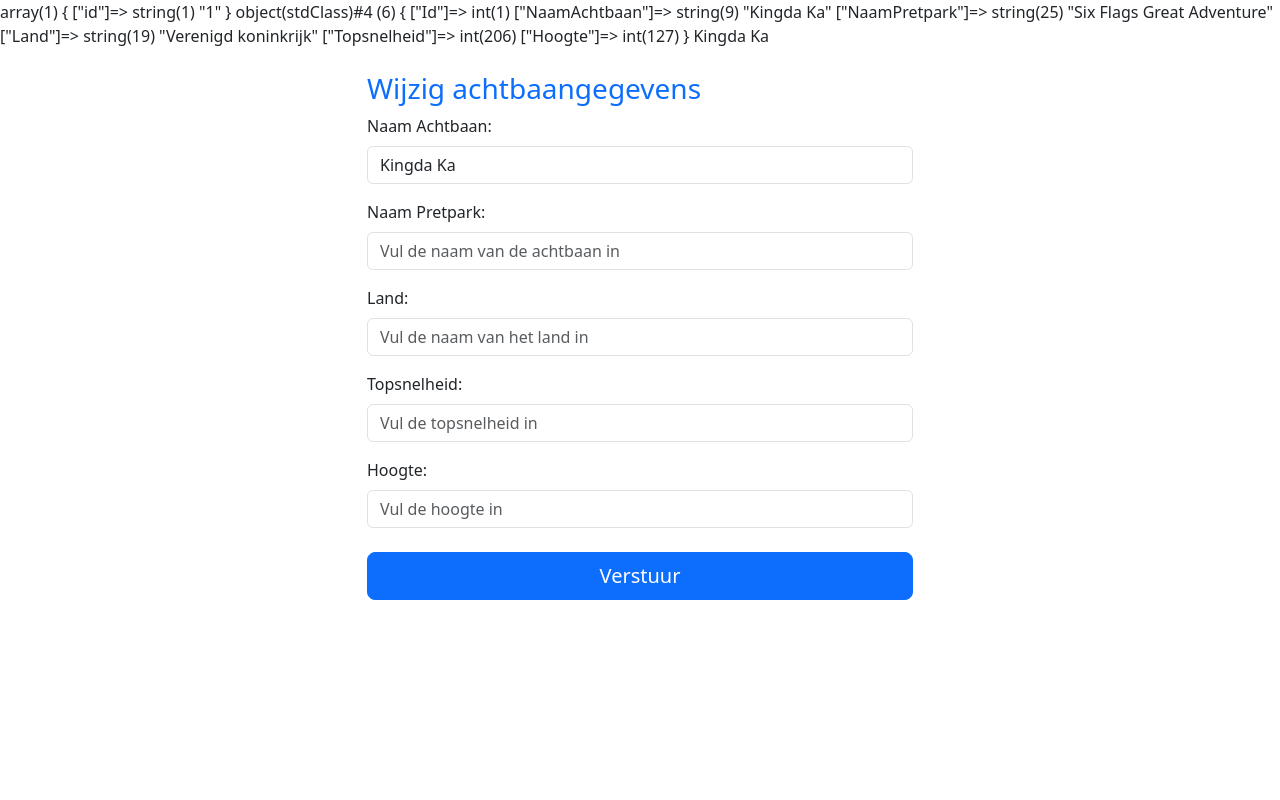
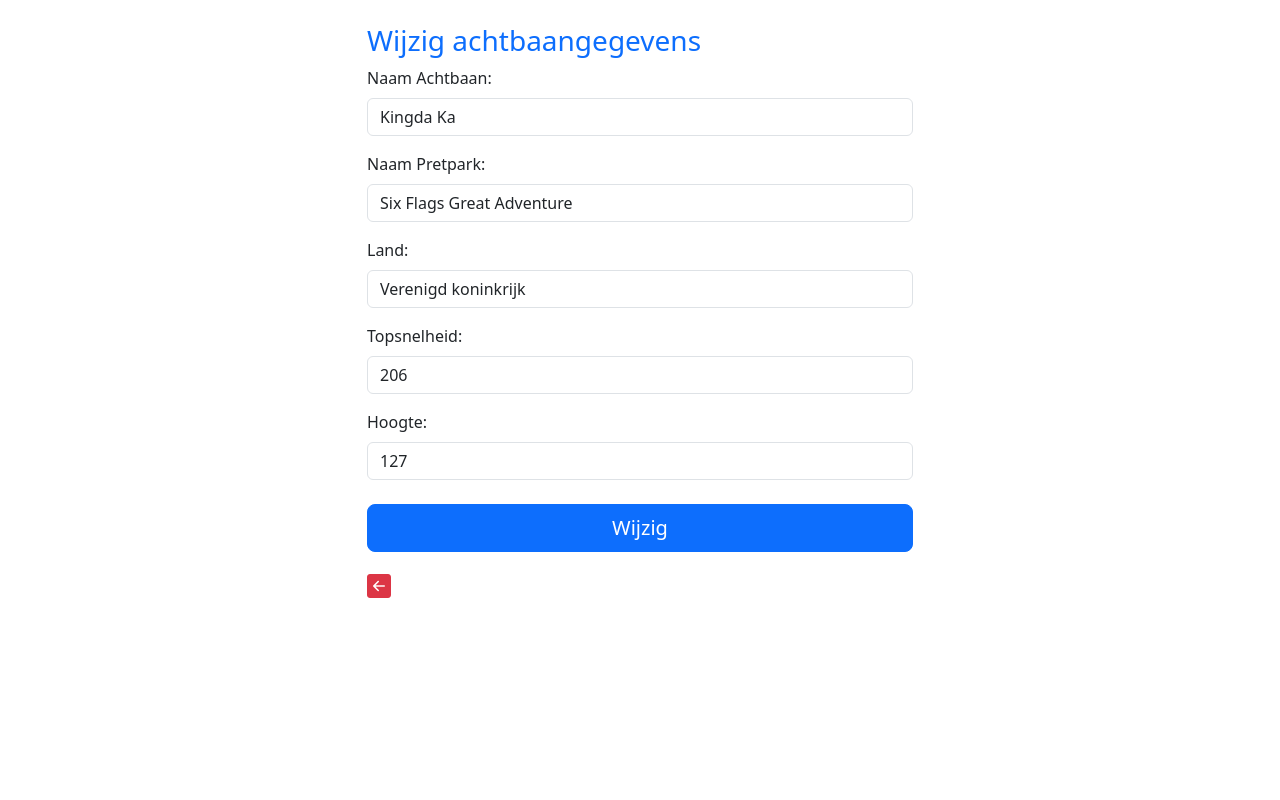
Before and after one commit to adruijter/crud-php-mysql-pdo-2408b, a PHP site: page /update.php?id=1 in a window 1280 px wide. Run offline with PHP 8.4, Linux system fonts and the light colour scheme; data comes from the database, SQL or seed files in the repository.

Commit message:
Laatste commit voor werkende crud

```diff
--- a/update.php
+++ b/update.php
@@ -18,6 +18,65 @@ $dsn = "mysql:host=$dbHost;
 $pdo = new PDO($dsn, $dbUser, $dbPass);
 
 
+if (isset($_POST['submit'])) {
+
+    /**
+     * We gaan de $_POST waarden schoonmaken met de functie
+     * filter_input_array. Deze functie filtert de waarden van een
+     * array met een opgegeven filter. In dit geval FILTER_SANITIZE_STRING
+     */
+    $_POST = filter_input_array(INPUT_POST, FILTER_SANITIZE_FULL_SPECIAL_CHARS);
+
+    /**
+     * Var_dump om te testen of de $_POST goed gevuld is
+     */
+    // var_dump($_POST);
+
+    /**
+     * Maak een update-query die de gegevens uit het formulier in de tabel zet
+     * van de database
+     */
+    $sql = "UPDATE HoogsteAchtbaanVanEuropa AS HAVE
+            SET    HAVE.NaamAchtbaan = :naamAchtbaan
+                  ,HAVE.NaamPretpark = :naamPretpark
+                  ,HAVE.Land         = :land
+                  ,HAVE.Topsnelheid  = :topsnelheid
+                  ,HAVE.Hoogte       = :hoogte
+
+            WHERE  HAVE.Id = :id";
+
+    /**
+     * Bereidt de sql-query voor voor uitvoering in PDO
+     * en stop het resultaat in een variabele $statement
+     */
+    $statement = $pdo->prepare($sql);
+
+
+    /**
+     * Koppel de waarden uit het formulier aan de query
+     */
+    $statement->bindValue(':naamAchtbaan', $_POST['naamAchtbaan'], PDO::PARAM_STR);
+    $statement->bindValue(':naamPretpark', $_POST['naamPretpark'], PDO::PARAM_STR);
+    $statement->bindValue(':land', $_POST['land'], PDO::PARAM_STR);
+    $statement->bindValue(':topsnelheid', $_POST['topsnelheid'], PDO::PARAM_INT);
+    $statement->bindValue(':hoogte', $_POST['hoogte'], PDO::PARAM_INT);
+    $statement->bindValue(':id', $_POST['Id'], PDO::PARAM_INT);
+
+    /**
+     * Voer nu de gepreparede sql-query uit op de database
+     */
+    $statement->execute();
+
+    /**
+     * Stuur de gebruiker terug naar de index.php
+     */
+
+    $display = 'flex';
+
+    header('Refresh:4; url=index.php');
+} else {
+
+
 /**
  * Maak een select-query die op basis van een id het record ophaalt
  */
@@ -32,22 +91,29 @@ $sql = "SELECT  HAVE.Id
 
         WHERE HAVE.Id = :id";
 
+/**
+ * Met de method prepare van het pdo-object maak je de sql-query geschikt voor gebruik in
+ * het PDO-object. De gepreparede sql-query stoppen we in de variabele $statement
+ */
 $statement = $pdo->prepare($sql);
 
-var_dump($_GET);
-
+/**
+ * Koppel de id aan de query
+ */
 $statement->bindValue(':id', $_GET['id'], PDO::PARAM_INT);
 
+/**
+ * Voer nu de gepreparede sql-query uit op de database
+ */
 $statement->execute();
+
+/**
+ * Haal de geselecteerde record binnen als een object en stop deze in de variabele $result
+ */
 
 $result = $statement->fetch(PDO::FETCH_OBJ);
 
-var_dump($result);
-
-echo $result->NaamAchtbaan;
-
-
-
+}
 ?>
 
 
@@ -59,12 +125,22 @@ echo $result->NaamAchtbaan;
     <meta name="viewport" content="width=device-width, initial-scale=1">
     <title>Bootstrap demo</title>
     <link href="https://cdn.jsdelivr.net/npm/bootstrap@5.3.3/dist/css/bootstrap.min.css" rel="stylesheet" integrity="sha384-QWTKZyjpPEjISv5WaRU9OFeRpok6YctnYmDr5pNlyT2bRjXh0JMhjY6hW+ALEwIH" crossorigin="anonymous">
-  </head>
+    <link rel="stylesheet" href="https://cdn.jsdelivr.net/npm/bootstrap-icons@1.11.3/font/bootstrap-icons.min.css">
+</head>
   <body>
 
 
 
     <div class="container mt-4">
+    <div class="row" style="display:<?= $display ?? 'none'; ?>">
+        <div class="col-3"></div>
+        <div class="col-6">
+            <div class="alert alert-success text-center" role="alert">
+                Het record is gewijzigd
+            </div>
+        </div>
+        <div class="col-3"></div>
+    </div>
 
     <div class="row">
         <div class="col-3"></div>
@@ -77,33 +153,44 @@ echo $result->NaamAchtbaan;
     <div class="row">
         <div class="col-3"></div>
         <div class="col-6">
-            <form action="create.php" method="POST">
+            <form action="update.php" method="POST">
                 <div class="mb-3">
                     <label for="inputNaamAchtbaan" class="form-label">Naam Achtbaan:</label>
-                    <input name="naamAchtbaan" placeholder="Vul de naam van de achtbaan in" type="text" class="form-control" id="inputNaamAchtbaan" value="<?= $result->NaamAchtbaan;  ?>">
+                    <input name="naamAchtbaan" placeholder="Vul de naam van de achtbaan in" type="text" class="form-control" id="inputNaamAchtbaan" value="<?= $result->NaamAchtbaan ?? $_POST['naamAchtbaan']; ?>">
                 </div>
                 <div class="mb-3">
                     <label for="inputNaamPretpark" class="form-label">Naam Pretpark:</label>
-                    <input name="naamPretpark" placeholder="Vul de naam van de achtbaan in" type="text" class="form-control" id="inputNaamPretpark">
+                    <input name="naamPretpark" placeholder="Vul de naam van de achtbaan in" type="text" class="form-control" id="inputNaamPretpark" value="<?= $result->NaamPretpark ?? $_POST['naamPretpark']; ?>" >
                 </div>
                 <div class="mb-3">
                     <label for="inputLand" class="form-label">Land:</label>
-                    <input name="land" placeholder="Vul de naam van het land in" type="text" class="form-control" id="inputLand">
+                    <input name="land" placeholder="Vul de naam van het land in" type="text" class="form-control" id="inputLand" value="<?= $result->Land ?? $_POST['land']; ?>">
                 </div>
                 <div class="mb-3">
                     <label for="inputTopsnelheid" class="form-label">Topsnelheid:</label>
-                    <input name="topsnelheid" placeholder="Vul de topsnelheid in" type="number" min="0" max="255" class="form-control" id="inputTopsnelheid">
+                    <input name="topsnelheid" placeholder="Vul de topsnelheid in" type="number" min="0" max="255" class="form-control" id="inputTopsnelheid" value="<?= $result->Topsnelheid ?? $_POST['topsnelheid']; ?>">
                 </div>
                 <div class="mb-3">
                     <label for="inputHoogte" class="form-label">Hoogte:</label>
-                    <input name="hoogte" placeholder="Vul de hoogte in" type="number" min="0" max="255" class="form-control" id="inputHoogte">
+                    <input name="hoogte" placeholder="Vul de hoogte in" type="number" min="0" max="255" class="form-control" id="inputHoogte" value="<?= $result->Hoogte ?? $_POST['hoogte']; ?>">
                 </div>
+                <input type="hidden" name="Id" value="<?= $result->Id ?? $_POST['Id']; ?>">
                 <div class="d-grid gap-2">
-                    <button name="submit" type="submit" class="btn btn-primary btn-lg mt-2">Verstuur</button>
+                    <button name="submit" type="submit" class="btn btn-primary btn-lg mt-2" value="submit">Wijzig</button>
                 </div>
             </form>
           </div>
           <div class="col-3"></div>
+        </div>
+
+        <div class="row mt-3">
+            <div class="col-3"></div>
+            <div class="col-6">
+                <a href="index.php">
+                    <i class="bi bi-arrow-left-square-fill text-danger" style="font-size:1.5em"></i>
+                </a>
+            </div>
+            <div class="col-3"></div>
         </div>
 
 
```
Also changed, not shown: create.php (+11 -0 lines).
